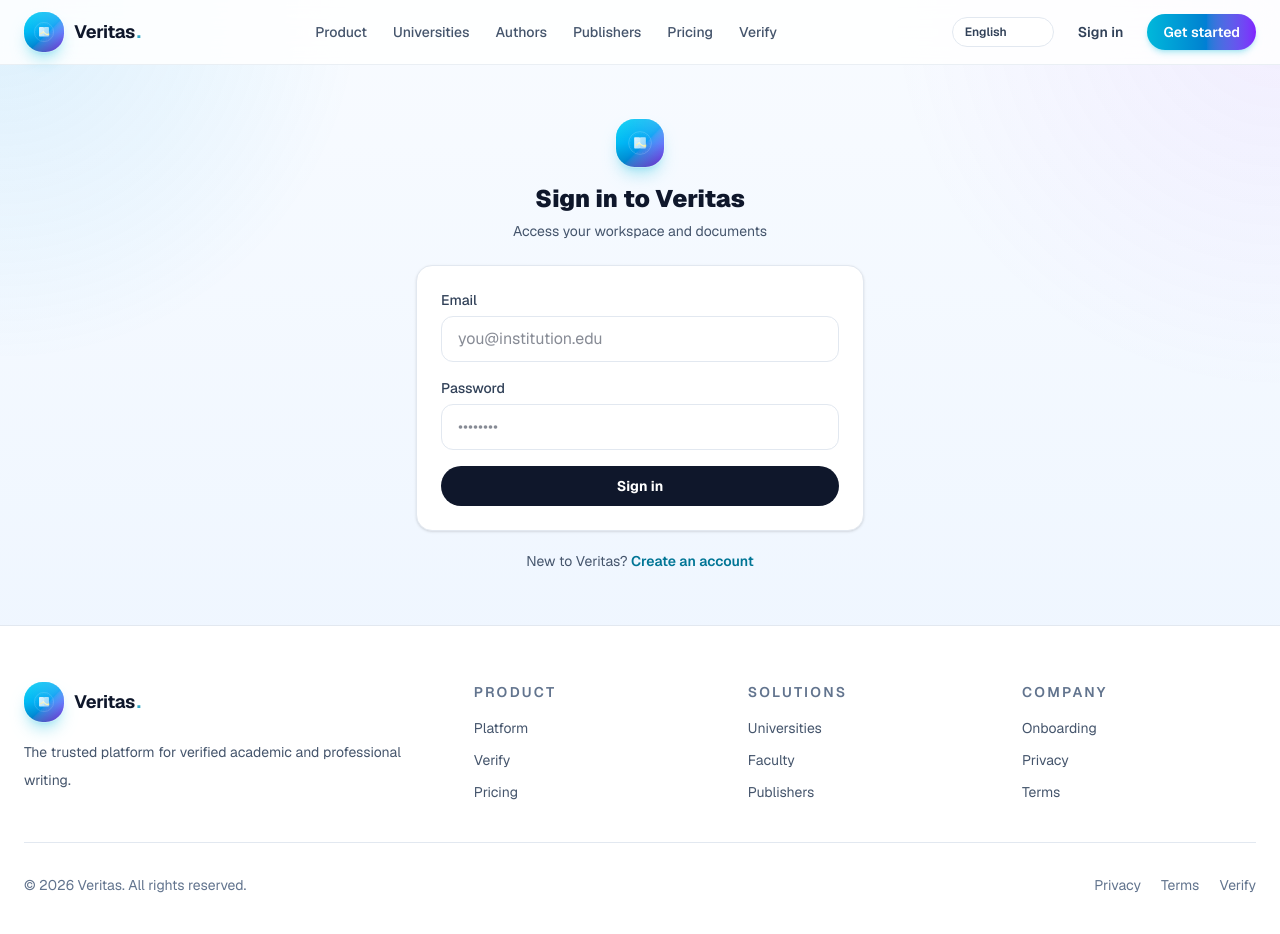
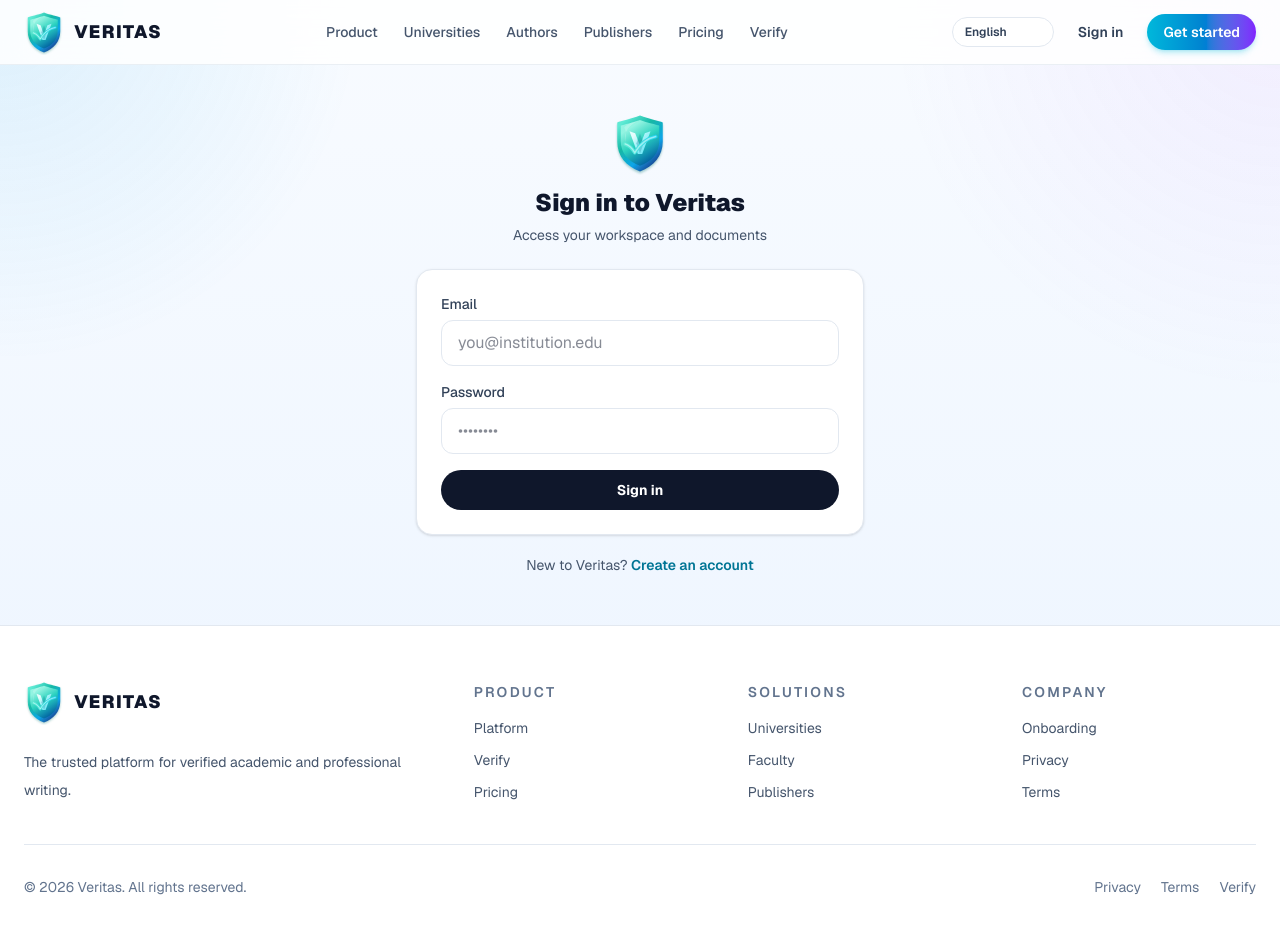
Before and after one commit to heidif24/veritas, a Next.js app: page /login in a window 1280 px wide. Shown: the top 934 px of the page. Built offline with nearby package versions, Linux system fonts and the light colour scheme.

Commit message:
Redesign logo as shield + verified check mark (signature brand mark)

```diff
--- a/app/components/veritas-logo.tsx
+++ b/app/components/veritas-logo.tsx
@@ -4,101 +4,103 @@ type VeritasLogoProps = {
   href?: string;
   size?: "sm" | "md" | "lg";
   showWordmark?: boolean;
+  showTagline?: boolean;
   className?: string;
 };
 
 const sizes = {
-  sm: { box: "h-8 w-8", text: "text-base", icon: 18 },
-  md: { box: "h-10 w-10", text: "text-lg", icon: 22 },
-  lg: { box: "h-12 w-12", text: "text-xl", icon: 26 },
+  sm: { box: "h-8 w-8", text: "text-base", icon: 32, tag: "text-[8px]" },
+  md: { box: "h-10 w-10", text: "text-lg", icon: 40, tag: "text-[9px]" },
+  lg: { box: "h-14 w-14", text: "text-2xl", icon: 56, tag: "text-[10px]" },
 };
 
-/** Creative mark: open manuscript + flowing verification path inside a soft seal */
-function LogoMark({ size = 22 }: { size?: number }) {
+/**
+ * Signature mark: shield of trust with a geometric V that resolves into a
+ * verification check — inspired by the teal security / authenticity crest.
+ */
+export function LogoMark({ size = 40, className = "" }: { size?: number; className?: string }) {
+  const uid = `v${size}`;
   return (
     <svg
-      viewBox="0 0 40 40"
+      viewBox="0 0 64 72"
       width={size}
-      height={size}
+      height={size * (72 / 64)}
       aria-hidden
-      className="relative z-10"
+      className={className}
     >
       <defs>
-        <linearGradient id="veritasInk" x1="0%" y1="0%" x2="100%" y2="100%">
-          <stop offset="0%" stopColor="#ffffff" stopOpacity="0.98" />
-          <stop offset="100%" stopColor="#e0f2fe" stopOpacity="0.92" />
+        <linearGradient id={`${uid}-shield`} x1="18%" y1="8%" x2="82%" y2="92%">
+          <stop offset="0%" stopColor="#5eead4" />
+          <stop offset="35%" stopColor="#14b8a6" />
+          <stop offset="70%" stopColor="#0ea5e9" />
+          <stop offset="100%" stopColor="#1e3a8a" />
         </linearGradient>
-        <linearGradient id="veritasAccent" x1="0%" y1="100%" x2="100%" y2="0%">
-          <stop offset="0%" stopColor="#fef08a" stopOpacity="0.95" />
-          <stop offset="100%" stopColor="#ffffff" stopOpacity="0.9" />
+        <linearGradient id={`${uid}-face`} x1="30%" y1="15%" x2="70%" y2="90%">
+          <stop offset="0%" stopColor="#99f6e4" />
+          <stop offset="45%" stopColor="#2dd4bf" />
+          <stop offset="100%" stopColor="#0369a1" />
         </linearGradient>
+        <linearGradient id={`${uid}-v`} x1="20%" y1="20%" x2="90%" y2="90%">
+          <stop offset="0%" stopColor="#ecfeff" />
+          <stop offset="40%" stopColor="#a5f3fc" />
+          <stop offset="100%" stopColor="#67e8f9" />
+        </linearGradient>
+        <linearGradient id={`${uid}-check`} x1="0%" y1="50%" x2="100%" y2="50%">
+          <stop offset="0%" stopColor="#5eead4" />
+          <stop offset="100%" stopColor="#22d3ee" />
+        </linearGradient>
+        <filter id={`${uid}-glow`} x="-20%" y="-20%" width="140%" height="140%">
+          <feDropShadow dx="0" dy="2" stdDeviation="1.5" floodColor="#0f766e" floodOpacity="0.35" />
+        </filter>
       </defs>
 
-      {/* Soft outer seal ring */}
-      <circle
-        cx="20"
-        cy="20"
-        r="17.5"
-        fill="none"
-        stroke="white"
-        strokeOpacity="0.22"
-        strokeWidth="1.2"
-      />
-      <circle
-        cx="20"
-        cy="20"
-        r="15.2"
-        fill="none"
-        stroke="white"
-        strokeOpacity="0.12"
-        strokeWidth="0.8"
-        strokeDasharray="2.5 2"
+      {/* Outer shield outline */}
+      <path
+        d="M32 4c10 4 22 6 26 8v22c0 16-10 28-26 34C16 62 6 50 6 34V12c4-2 16-4 26-8z"
+        fill={`url(#${uid}-shield)`}
+        filter={`url(#${uid}-glow)`}
       />
 
-      {/* Open manuscript — left page */}
+      {/* Inner shield face */}
       <path
-        d="M11 12.5c0-0.8 0.6-1.5 1.4-1.5h6.2c0.4 0 0.7 0.15 0.95 0.4L20 12.5v15.2l-0.45 0.35c-0.25 0.2-0.55 0.3-0.9 0.3H12.4c-0.8 0-1.4-0.7-1.4-1.5V12.5z"
-        fill="url(#veritasInk)"
-        fillOpacity="0.88"
-      />
-      {/* Open manuscript — right page */}
-      <path
-        d="M20 12.5l0.45-1.1c0.25-0.25 0.55-0.4 0.95-0.4h6.2c0.8 0 1.4 0.7 1.4 1.5v14.35c0 0.8-0.6 1.5-1.4 1.5h-6.25c-0.35 0-0.65-0.1-0.9-0.3L20 27.7V12.5z"
-        fill="url(#veritasInk)"
-        fillOpacity="0.72"
+        d="M32 9c8.5 3.2 18.5 5 22 6.5V33c0 13.5-8.5 23.5-22 28.5C18.5 56.5 10 46.5 10 33V15.5C13.5 14 23.5 12.2 32 9z"
+        fill={`url(#${uid}-face)`}
+        opacity="0.92"
       />
 
-      {/* Spine / center fold */}
+      {/* Soft highlight on left edge */}
       <path
-        d="M20 11.8v16.2"
-        stroke="white"
-        strokeOpacity="0.35"
-        strokeWidth="1"
-        strokeLinecap="round"
+        d="M14 18c2-4 10-7 18-9 0 0-8 3-14 10-3 4-4 10-3 16 1-7 2-13-1-17z"
+        fill="#ffffff"
+        opacity="0.22"
       />
 
-      {/* Subtle ruled lines on left page (writing) */}
+      {/* Geometric V (facet) */}
       <path
-        d="M13.2 16.2h5.2M13.2 18.8h4.6M13.2 21.4h5M13.2 24h3.8"
-        stroke="white"
-        strokeOpacity="0.28"
-        strokeWidth="0.9"
-        strokeLinecap="round"
+        d="M20 22l6.5 2.2 5.5 14.5 5.5-14.5L44 22l-9.5 26h-5L20 22z"
+        fill={`url(#${uid}-v)`}
+        opacity="0.95"
       />
+      {/* V center facet shadow for depth */}
+      <path d="M32 24.5l4.2 11.2-4.2 11.8-4.2-11.8L32 24.5z" fill="#0e7490" opacity="0.28" />
 
-      {/* Flowing verification path — the "truth stroke" across the seal */}
+      {/* Verification check sweeping across the shield */}
       <path
-        d="M14.5 22.8c1.8-0.4 3.2-1.8 4.2-3.6 0.9 1.6 2.4 3.2 4.6 4.4 1.4 0.75 3.1 1.1 4.8 0.85"
+        d="M15 36.5c4.5 1.5 8.5 5.5 11 10 6.5-11 14-16.5 24-18.5"
         fill="none"
-        stroke="url(#veritasAccent)"
-        strokeWidth="2.1"
+        stroke={`url(#${uid}-check)`}
+        strokeWidth="4.2"
         strokeLinecap="round"
         strokeLinejoin="round"
       />
-
-      {/* Small authenticity spark near the end of the path */}
-      <circle cx="28.2" cy="24.2" r="1.35" fill="#fef08a" fillOpacity="0.95" />
-      <circle cx="28.2" cy="24.2" r="2.4" fill="none" stroke="#fef08a" strokeOpacity="0.35" strokeWidth="0.7" />
+      <path
+        d="M15 36.5c4.5 1.5 8.5 5.5 11 10 6.5-11 14-16.5 24-18.5"
+        fill="none"
+        stroke="#ecfeff"
+        strokeWidth="1.6"
+        strokeLinecap="round"
+        opacity="0.55"
+      />
     </svg>
   );
 }
@@ -107,29 +109,31 @@ export function VeritasLogo({
   href = "/",
   size = "md",
   showWordmark = true,
+  showTagline = false,
   className = "",
 }: VeritasLogoProps) {
   const s = sizes[size];
 
-  const mark = (
-    <span
-      className={`relative flex ${s.box} shrink-0 items-center justify-center overflow-hidden rounded-[1.15rem] bg-gradient-to-br from-cyan-400 via-sky-500 to-violet-600 shadow-lg shadow-cyan-500/30 ring-1 ring-white/25`}
-    >
-      <LogoMark size={s.icon} />
-      <span className="pointer-events-none absolute inset-0 bg-gradient-to-t from-black/20 via-transparent to-white/10" />
-      <span className="pointer-events-none absolute -right-3 -top-3 h-8 w-8 rounded-full bg-white/15 blur-md" />
-    </span>
-  );
-
   const content = (
-    <span
-      className={`inline-flex items-center gap-2.5 font-semibold tracking-tight text-slate-900 ${className}`}
-    >
-      {mark}
+    <span className={`inline-flex items-center gap-2.5 ${className}`}>
+      <span className={`relative flex ${s.box} shrink-0 items-center justify-center`}>
+        <LogoMark size={s.icon} />
+      </span>
       {showWordmark ? (
-        <span className={`${s.text} font-bold tracking-[-0.02em]`}>
-          Veritas
-          <span className="ml-0.5 text-cyan-600/80">.</span>
+        <span className="flex flex-col leading-none">
+          <span
+            className={`${s.text} font-black tracking-[0.06em] text-slate-900`}
+            style={{ letterSpacing: "0.08em" }}
+          >
+            VERITAS
+          </span>
+          {showTagline ? (
+            <span
+              className={`${s.tag} mt-1 font-semibold uppercase tracking-[0.22em] text-slate-500`}
+            >
+              Secure · Authentic · Verified
+            </span>
+          ) : null}
         </span>
       ) : null}
     </span>
@@ -149,11 +153,8 @@ export function VeritasLogo({
 /** Compact mark-only for admin / tight UI */
 export function VeritasMark({ className = "" }: { className?: string }) {
   return (
-    <span
-      className={`relative flex h-9 w-9 items-center justify-center overflow-hidden rounded-xl bg-gradient-to-br from-cyan-400 via-sky-500 to-violet-600 shadow-md shadow-cyan-500/25 ring-1 ring-white/25 ${className}`}
-    >
-      <LogoMark size={20} />
-      <span className="pointer-events-none absolute inset-0 bg-gradient-to-t from-black/15 to-transparent" />
+    <span className={`relative inline-flex items-center justify-center ${className}`}>
+      <LogoMark size={36} />
     </span>
   );
 }
```
